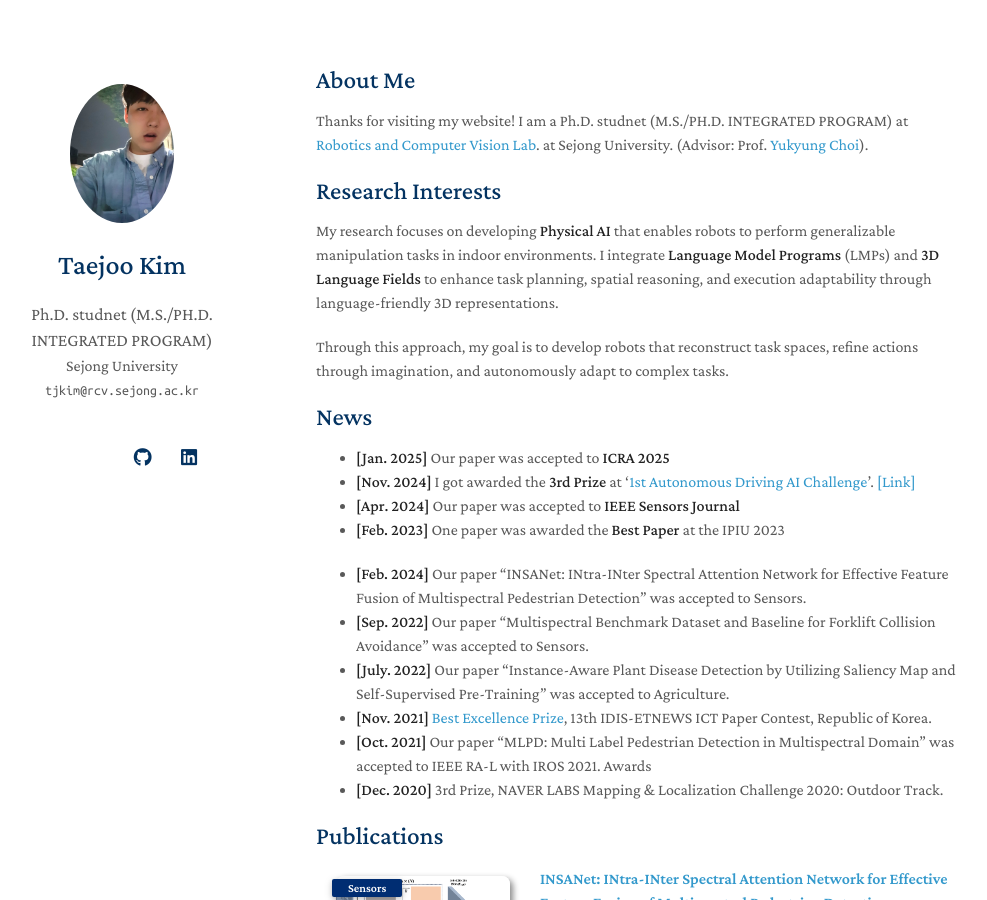
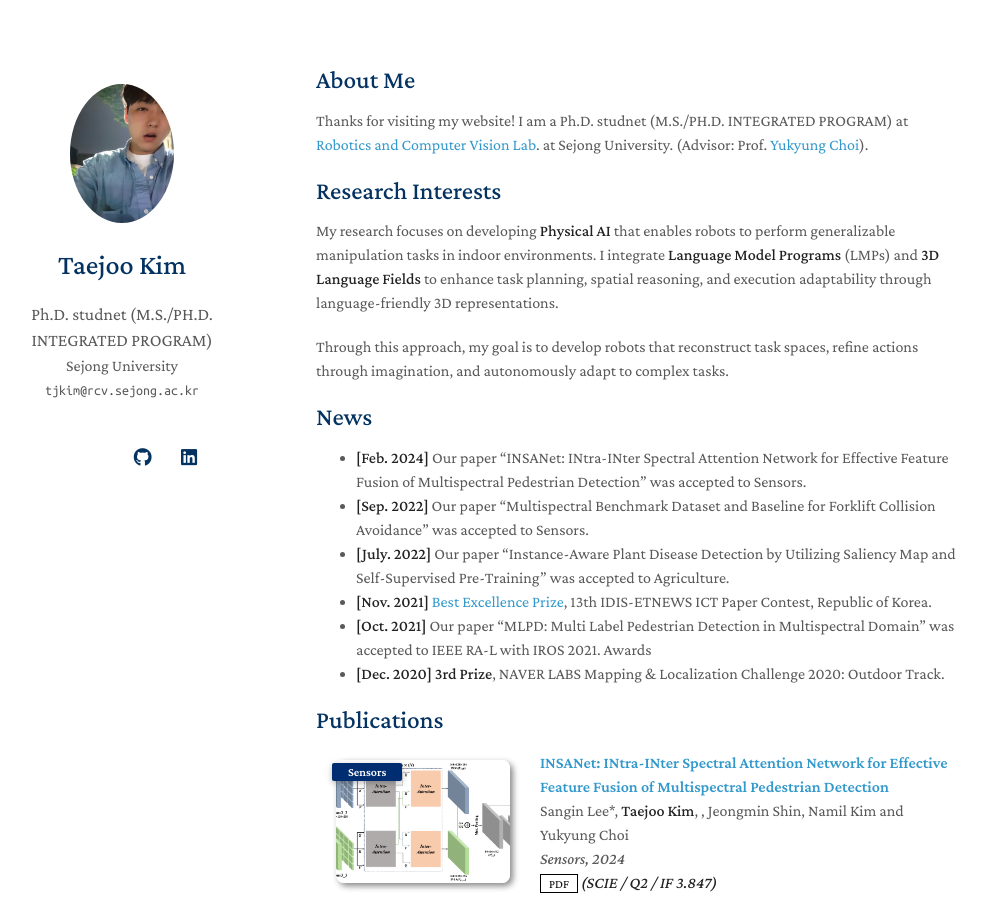
Before and after one commit to xown3197/xown3197.github.io, a Jekyll site: the page built from index.md, in a window 1280 px wide and 900 px high. Shown: the whole window, without its empty margins (154-1141 px from the left). Built offline with Jekyll 4.4.1, drawn with Linux system fonts in a browser that asks for light colours; a style sheet for code colours, icons or effects is not loaded; our own code applies the rules of GitHub Pages for plain Markdown files.

Commit message:
update news

```diff
--- a/index.md
+++ b/index.md
@@ -15,18 +15,12 @@ Through this approach, my goal is to develop robots that reconstruct task spaces
 
 ## News
 
-- **[Jan. 2025]** Our paper was accepted to **ICRA 2025**
-- **[Nov. 2024]** I got awarded the **3rd Prize** at '[1st Autonomous Driving AI Challenge](https://auto-dna.org/page/?M2_IDX=32625)'. [\[Link\]](assets/files/2024_AI_Challenge.pdf)
-- **[Apr. 2024]** Our paper was accepted to **IEEE Sensors Journal**
-- **[Feb. 2023]** One paper was awarded the **Best Paper** at the IPIU 2023
-
-
 - **[Feb. 2024]** Our paper "INSANet: INtra-INter Spectral Attention Network for Effective Feature Fusion of Multispectral Pedestrian Detection" was accepted to Sensors.
 - **[Sep. 2022]** Our paper "Multispectral Benchmark Dataset and Baseline for Forklift Collision Avoidance" was accepted to Sensors.
 - **[July. 2022]** Our paper "Instance-Aware Plant Disease Detection by Utilizing Saliency Map and Self-Supervised Pre-Training" was accepted to Agriculture.
 - **[Nov. 2021]** [Best Excellence Prize](https://m.ekn.kr/view.php?key=20220117010002627), 13th IDIS-ETNEWS ICT Paper Contest, Republic of Korea.
 - **[Oct. 2021]** Our paper "MLPD: Multi Label Pedestrian Detection in Multispectral Domain" was accepted to IEEE RA-L with IROS 2021.
 Awards
-- **[Dec. 2020]** 3rd Prize, NAVER LABS Mapping & Localization Challenge 2020: Outdoor Track.
+- **[Dec. 2020]** **3rd Prize**, NAVER LABS Mapping & Localization Challenge 2020: Outdoor Track.
 
 {% include_relative _includes/publications.md %}
```
